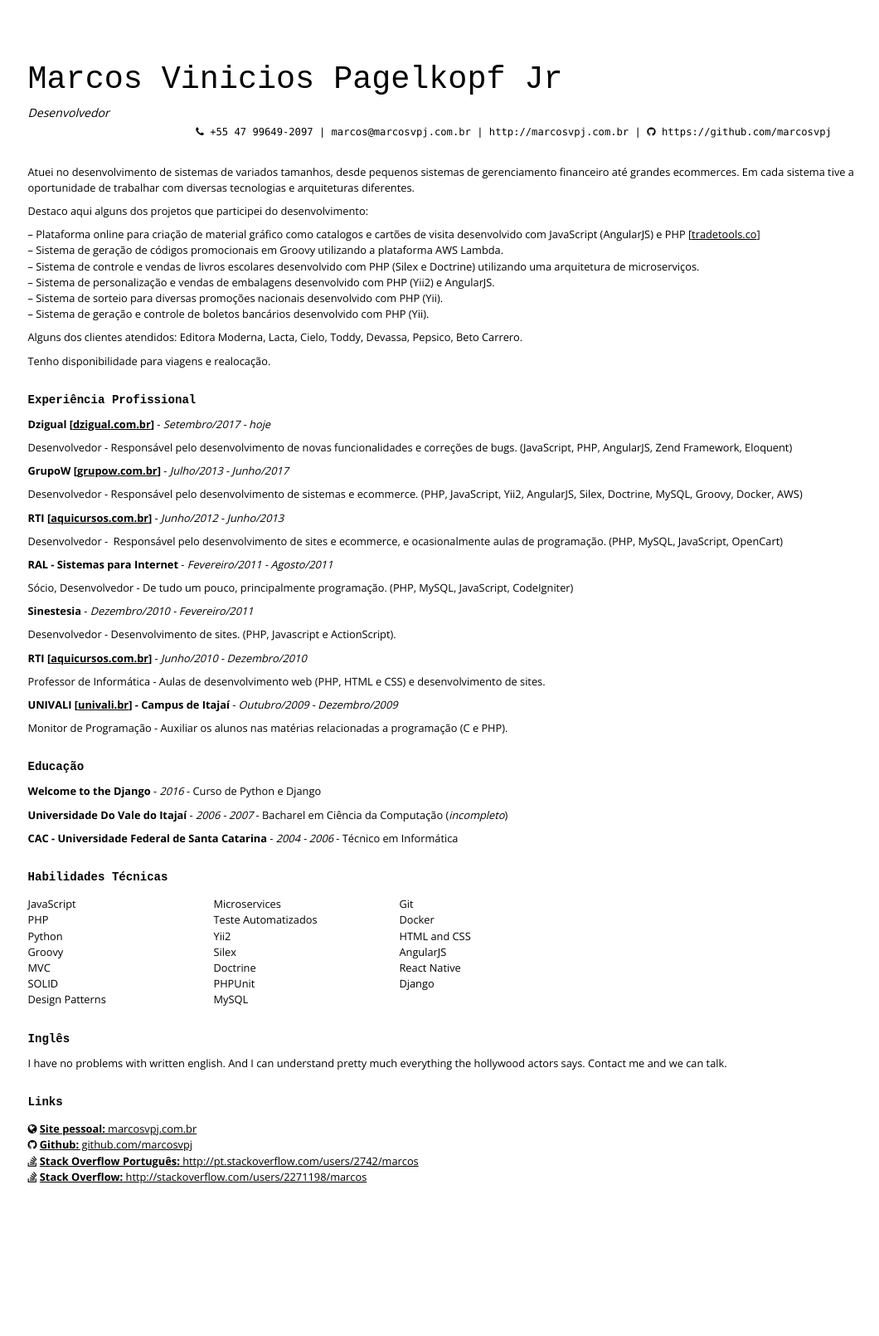
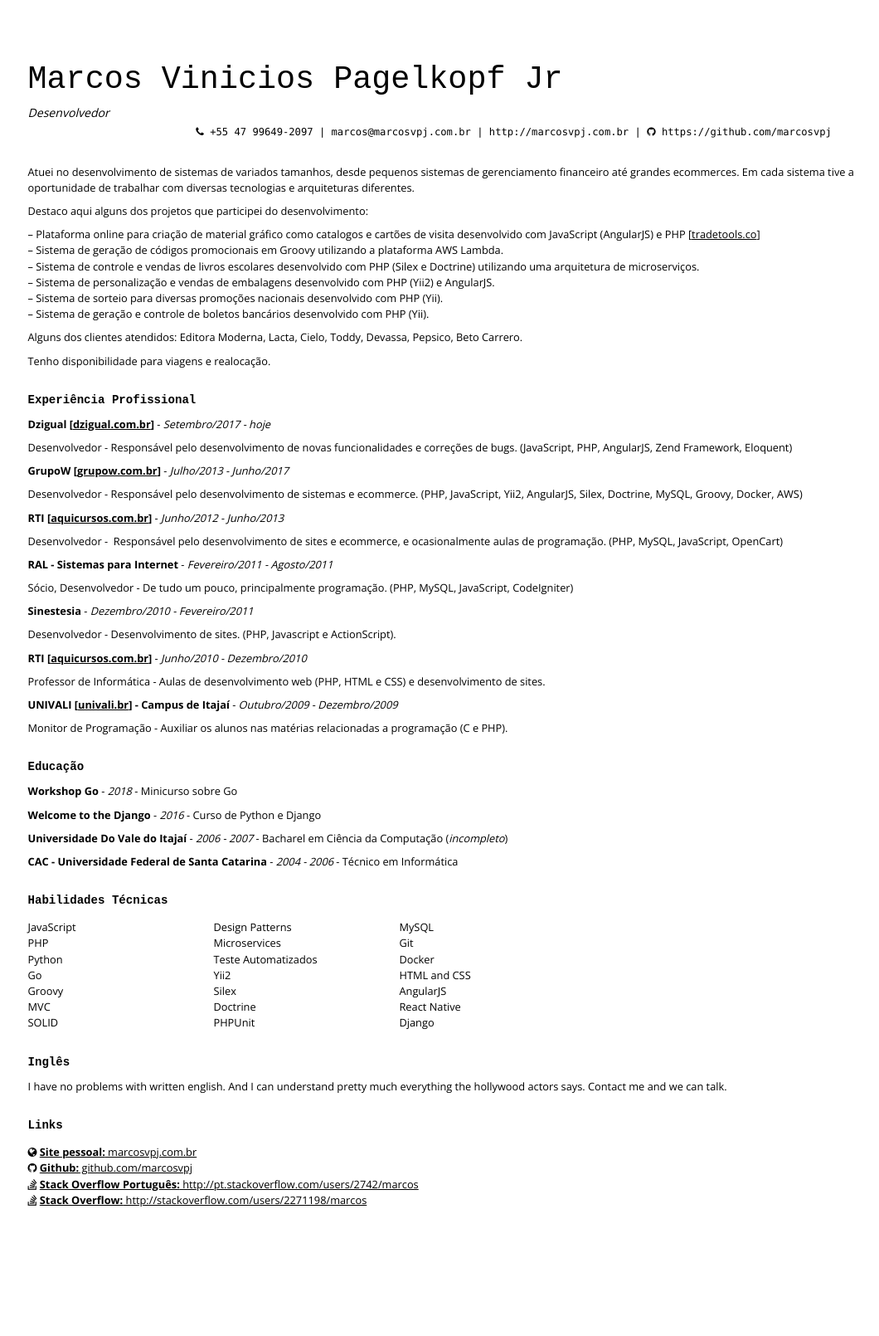
Before and after one commit to marcosvpj/marcosvpj.github.io, a Jekyll site: the page built from cv.md, in a window 1280 px wide. Shown: the whole page at 83% size, without its empty margins (106-1166 px from the left). Built offline with Jekyll 4.4.1, drawn with Linux system fonts in a browser that asks for light colours; nearby versions of some CDN libraries; before the commit the page ends 1582 px from its top, so only the background shows below that.

Commit message:
Add Golang workshop

```diff
--- a/cv.md
+++ b/cv.md
@@ -67,6 +67,8 @@ Monitor de Programação - Auxiliar os alunos nas matérias relacionadas a progr
 
 ## Educação
 
+__Workshop Go__ - _2018_ - Minicurso sobre Go
+
 __Welcome to the Django__ - _2016_ - Curso de Python e Django
 
 __Universidade Do Vale do Itajaí__ - _2006 - 2007_ - Bacharel em Ciência da Computação (_incompleto_)
@@ -79,6 +81,7 @@ __CAC - Universidade Federal de Santa Catarina__ - _2004 - 2006_ - Técnico em I
 * JavaScript
 * PHP
 * Python
+* Go
 * Groovy
 * MVC
 * SOLID
```
